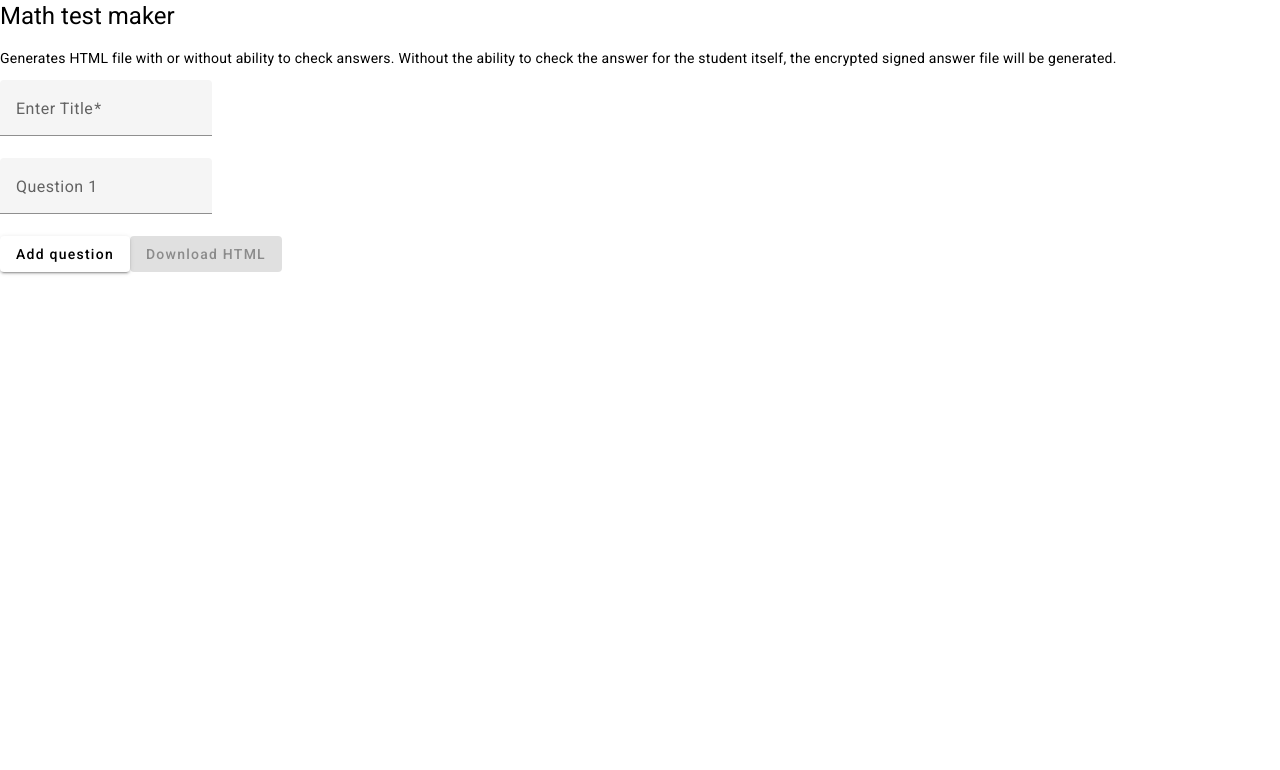
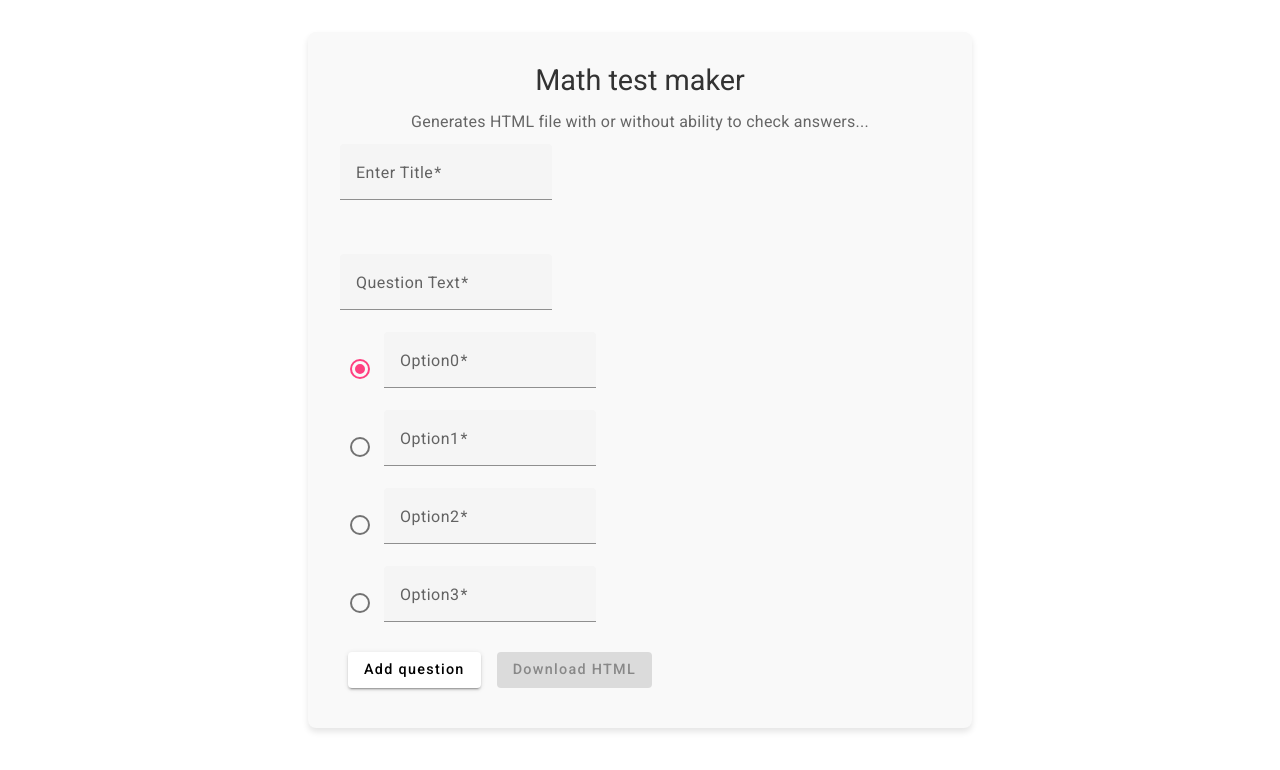
Before and after one commit to skafis-edtech/print, an Angular app: page / in a window 1280 px wide. Shown: the top 770 px of the page. Built offline with nearby package versions, Linux system fonts and the light colour scheme.

Commit message:
Can add questions, remove questions, choose answer between 4 options

```diff
--- a/src/app/app.component.html
+++ b/src/app/app.component.html
@@ -1,10 +1,7 @@
-<form [formGroup]="titleForm" (ngSubmit)="saveTitle()">
+<form [formGroup]="titleForm" (ngSubmit)="generateHTML()">
   <h1>Math test maker</h1>
-  <p>
-    Generates HTML file with or without ability to check answers. Without the
-    ability to check the answer for the student itself, the encrypted signed
-    answer file will be generated.
-  </p>
+  <p>Generates HTML file with or without ability to check answers...</p>
+
   <mat-form-field appearance="fill">
     <mat-label>Enter Title</mat-label>
     <input matInput placeholder="Enter a title" formControlName="title" />
@@ -14,17 +11,40 @@
   </mat-form-field>
 
   <div formArrayName="questions">
-    <div *ngFor="let questionControl of questions.controls; let i = index">
+    <div
+      *ngFor="let question of questions.controls; let i = index"
+      [formGroupName]="i"
+    >
       <mat-form-field appearance="fill">
-        <mat-label>Question {{ i + 1 }}</mat-label>
+        <mat-label>Question Text</mat-label>
         <input
           matInput
-          [placeholder]="'Enter question ' + (i + 1)"
-          [formControlName]="i"
+          placeholder="Enter question text"
+          formControlName="text"
         />
       </mat-form-field>
+
+      <mat-radio-group
+        aria-label="Select an option"
+        formControlName="selectedOption"
+      >
+        <div formArrayName="options">
+          <div *ngFor="let ctrl of getOptions(i).controls; let j = index">
+            <mat-radio-button [value]="j"></mat-radio-button>
+            <mat-form-field appearance="fill">
+              <mat-label>Option{{ j }}</mat-label>
+              <input
+                matInput
+                [placeholder]="'Option Text'"
+                [formControlName]="j"
+              />
+            </mat-form-field>
+          </div>
+        </div>
+      </mat-radio-group>
     </div>
   </div>
+
   <button
     type="button"
     mat-raised-button
@@ -33,6 +53,17 @@
   >
     Add question
   </button>
+
+  <button
+    *ngIf="questions.length > 1"
+    type="button"
+    mat-raised-button
+    color="warn"
+    (click)="removeLastQuestion()"
+  >
+    Remove Last Question
+  </button>
+
   <button
     mat-raised-button
     color="primary"
--- a/src/app/app.component.scss
+++ b/src/app/app.component.scss
@@ -0,0 +1,99 @@
+/* Base styling for the form */
+form {
+  max-width: 600px;
+  margin: 2rem auto;
+  padding: 2rem;
+  background-color: #f9f9f9;
+  border-radius: 8px;
+  box-shadow: 0 4px 6px rgba(0, 0, 0, 0.1);
+
+  h1 {
+    color: #333;
+    font-size: 1.8rem;
+    text-align: center;
+  }
+
+  p {
+    font-size: 1rem;
+    color: #666;
+    text-align: center;
+  }
+
+  .mat-form-field {
+    width: 100%;
+    margin-top: 1rem;
+
+    input.mat-input-element {
+      padding: 0.5rem;
+      border-radius: 4px;
+    }
+
+    .mat-error {
+      color: #d32f2f;
+      font-size: 0.8rem;
+    }
+  }
+}
+
+/* Styling for questions and options */
+div[formArrayName="questions"] {
+  margin-top: 2rem;
+
+  .question-group {
+    border-left: 4px solid #3f51b5;
+    padding-left: 1rem;
+    margin-bottom: 2rem;
+
+    .mat-radio-group {
+      display: flex;
+      flex-direction: column;
+      margin: 1rem 0;
+
+      .mat-radio-button {
+        margin-right: 1rem;
+
+        &.mat-accent .mat-radio-outer-circle {
+          border-color: #3f51b5;
+        }
+
+        &.mat-accent .mat-radio-inner-circle {
+          background-color: #3f51b5;
+        }
+      }
+    }
+
+    mat-form-field {
+      margin-top: 0.5rem;
+      mat-label {
+        font-size: 0.9rem;
+      }
+      input {
+        font-size: 0.8rem;
+      }
+    }
+  }
+}
+
+/* Button styling */
+button {
+  margin: 0.5rem;
+  font-size: 0.9rem;
+  border: none;
+  cursor: pointer;
+
+  &.mat-raised-button {
+    padding: 0.6rem 1.2rem;
+    border-radius: 4px;
+    font-weight: bold;
+
+    &.color-secondary {
+      background-color: #3f51b5;
+      color: white;
+    }
+
+    &.color-primary {
+      background-color: #009688;
+      color: white;
+    }
+  }
+}
--- a/src/app/app.component.ts
+++ b/src/app/app.component.ts
@@ -1,10 +1,22 @@
-import { Component } from '@angular/core';
-import { FormArray, FormBuilder, FormGroup, Validators } from '@angular/forms';
-import { ReactiveFormsModule } from '@angular/forms';
+import { FormControl, ReactiveFormsModule } from '@angular/forms';
 import { MatInputModule } from '@angular/material/input';
 import { MatButtonModule } from '@angular/material/button';
 import { MatFormFieldModule } from '@angular/material/form-field';
 import { CommonModule } from '@angular/common';
+import { Component } from '@angular/core';
+import { FormBuilder, FormGroup, FormArray, Validators } from '@angular/forms';
+import { MatRadioModule } from '@angular/material/radio';
+
+interface Questionaire {
+  title: FormControl<string>;
+  questions: FormArray<FormControl<Question>>;
+}
+
+interface Question {
+  text: FormControl<string>;
+  options: FormArray<FormControl<string>>;
+  selectedOption: FormControl<number>;
+}
 
 @Component({
   selector: 'app-root',
@@ -17,15 +29,16 @@ import { CommonModule } from '@angular/common';
     MatButtonModule,
     MatFormFieldModule,
     CommonModule,
+    MatRadioModule,
   ],
 })
 export class AppComponent {
-  titleForm: FormGroup;
+  titleForm: FormGroup<Questionaire>;
 
   constructor(private fb: FormBuilder) {
-    this.titleForm = this.fb.group({
-      title: ['', Validators.required],
-      questions: this.fb.array([]),
+    this.titleForm = this.fb.nonNullable.group({
+      title: this.fb.nonNullable.control<string>('', Validators.required),
+      questions: this.fb.nonNullable.array<Question>([]),
     });
 
     this.addQuestion();
@@ -35,12 +48,37 @@ export class AppComponent {
     return this.titleForm.get('questions') as FormArray;
   }
 
-  addQuestion(): void {
-    this.questions.push(this.fb.control(''));
+  getOptions(questionIndex: number): FormArray {
+    return this.questions.at(questionIndex).get('options') as FormArray;
   }
 
-  saveTitle(): void {
+  addQuestion(): void {
+    const questionGroup = this.fb.group<Question>({
+      text: this.fb.nonNullable.control<string>('', Validators.required),
+      options: this.fb.nonNullable.array<FormControl<string>>([
+        this.fb.nonNullable.control<string>('', Validators.required),
+        this.fb.nonNullable.control<string>('', Validators.required),
+        this.fb.nonNullable.control<string>('', Validators.required),
+        this.fb.nonNullable.control<string>('', Validators.required),
+      ]),
+      selectedOption: this.fb.nonNullable.control<number>(
+        0,
+        Validators.required
+      ),
+    });
+
+    this.questions.push(questionGroup);
+  }
+
+  removeLastQuestion(): void {
+    const questions = this.questions;
+    if (questions.length > 1) {
+      questions.removeAt(questions.length - 1);
+    }
+  }
+
+  generateHTML(): void {
     const value = this.titleForm.value;
-    console.log('value: ', value);
+    console.log('Form Data:', value);
   }
 }
```
Also changed, not shown: 1 other file (tests, documents, lock files or other folders).
